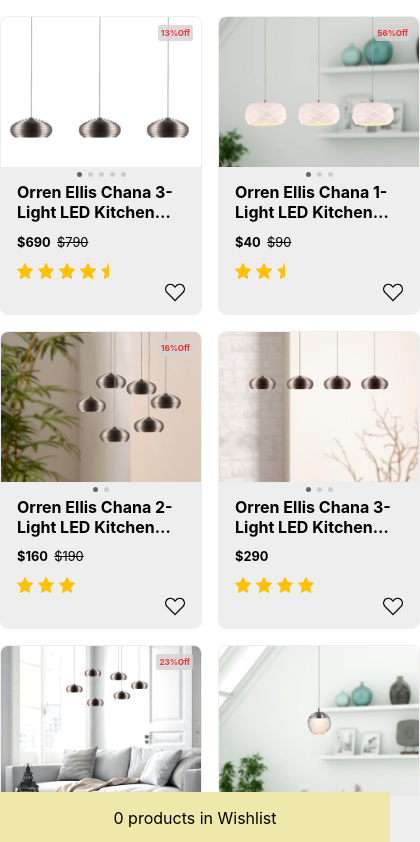
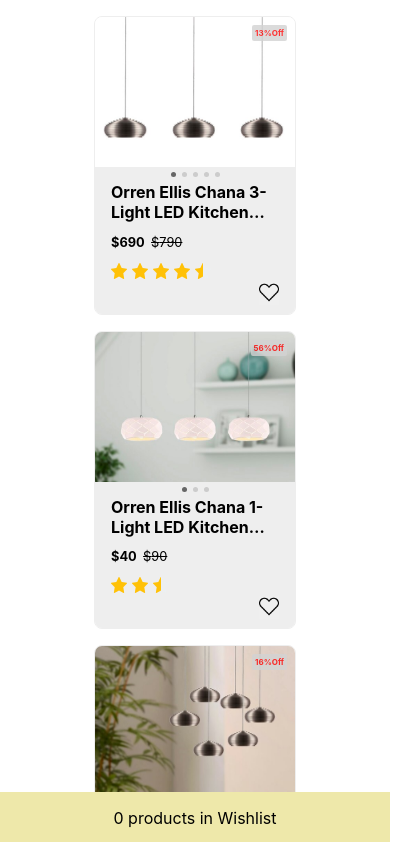
Before and after one commit to YYPPOO/yahoo-assignment, a React (Create React App) app: page / in a window 390 px wide. Shown: the top 842 px of the page, 420 px wide, since content can reach past the window. Built offline with nearby package versions, Linux system fonts and the light colour scheme.

Commit message:
add mobile size rwd

```diff
--- a/src/App.module.scss
+++ b/src/App.module.scss
@@ -8,6 +8,12 @@
   grid-template-columns: repeat(2, 1fr);
   gap: 1em;
   margin: 1em 0 3em;
+}
+
+@media (max-width: 499px) {
+  .itemWrap {
+    grid-template-columns: 1fr;
+  }
 }
 
 @media (min-width: 768px) {
--- a/src/components/WishlistModal.module.scss
+++ b/src/components/WishlistModal.module.scss
@@ -52,6 +52,12 @@
   }
 }
 
+@media (max-width: 499px) {
+  .container {
+    width: 80%;
+  }
+}
+
 .itemWrap {
   list-style: none;
   display: flex;
```
